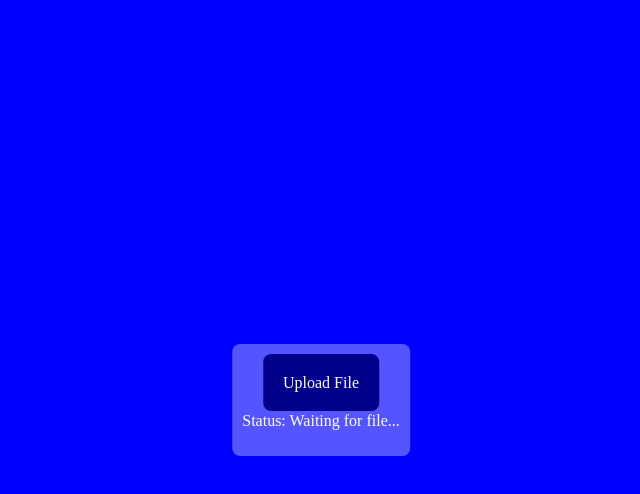
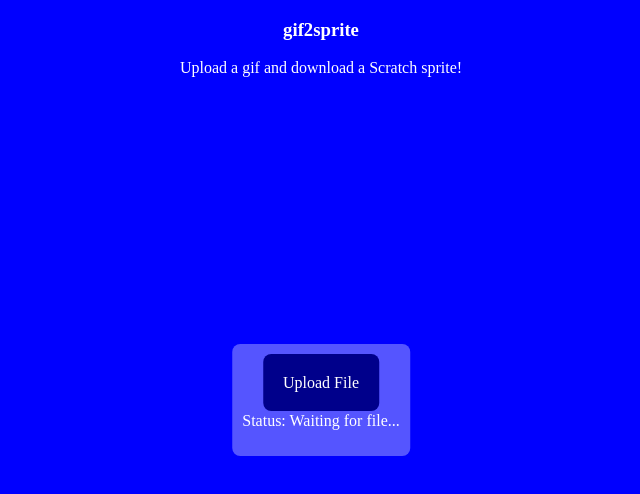
Before and after one commit to scratch-tools/gif2sprite, a plain HTML site: page index.html in a window 1280 px wide. Shown: the whole page, without its empty margins (319-959 px from the left). Drawn offline with nearby package versions, Linux system fonts and the light colour scheme.

Commit message:
Update index.html

```diff
--- a/index.html
+++ b/index.html
@@ -20,6 +20,10 @@
 
   </head>
   <body>
+    <div class="header">
+      <h3>gif2sprite</h3>
+      <p>Upload a gif and download a Scratch sprite!</p>
+    </div>
     <div class="container">
       <div id="file-input">
         <label for="input">Upload File</label>
```
